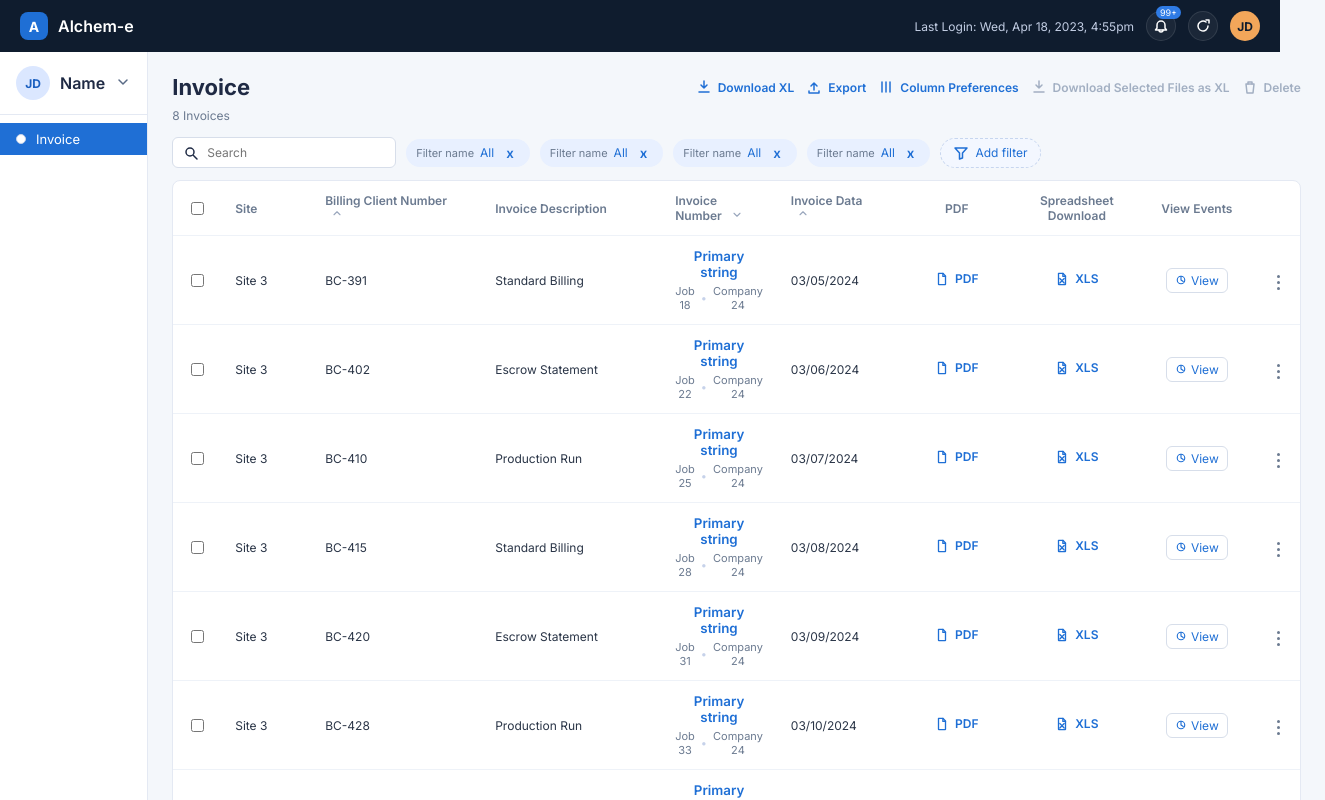
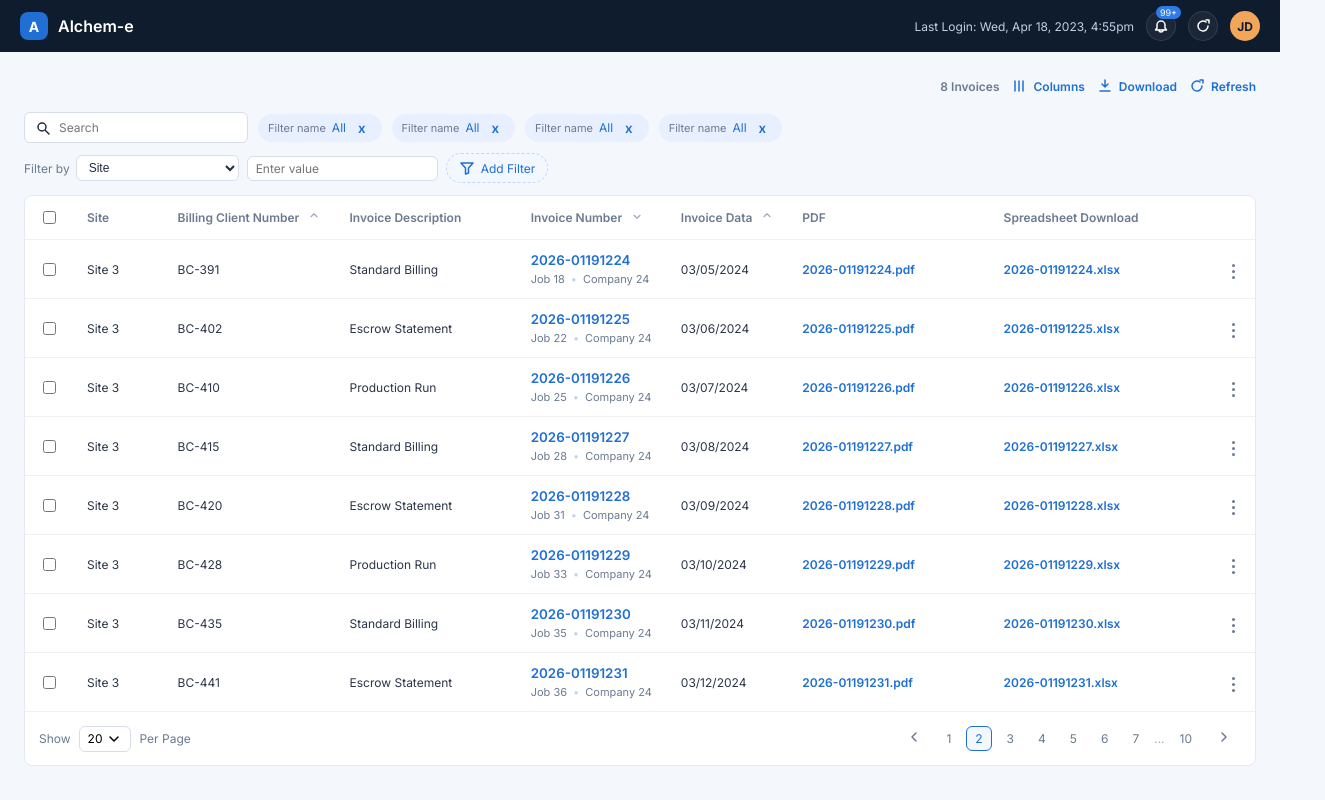
Before and after one commit to chenczie/Invoices, an Angular app in the folder invoice-ui/: page / in a window 1280 px wide. Shown: the top 800 px of the page, 1325 px wide, since content can reach past the window. Built offline with nearby package versions, Linux system fonts and the light colour scheme.

Commit message:
Adjust invoice UI columns and interactions
Co-authored-by: ccasim <ccasim@racami.com>

```diff
--- a/invoice-ui/src/app/app.html
+++ b/invoice-ui/src/app/app.html
@@ -24,74 +24,43 @@
   </header>
 
   <div class="body">
-    <aside class="sidebar">
-      <div class="profile">
-        <div class="profile-avatar">JD</div>
-        <div class="profile-name">Name</div>
-        <button class="profile-action" type="button" aria-label="Open profile menu">
-          <svg class="icon" viewBox="0 0 16 16" aria-hidden="true">
-            <path d="M4 6l4 4 4-4" />
-          </svg>
-        </button>
-      </div>
-      <nav class="nav">
-        <button
-          class="nav-item"
-          *ngFor="let item of navItems"
-          type="button"
-          [class.active]="item.active"
-        >
-          <span class="nav-dot" aria-hidden="true"></span>
-          <span>{{ item.label }}</span>
-        </button>
-      </nav>
-    </aside>
-
     <main class="content">
       <section class="page-header">
-        <div class="page-title">
-          <h1>Invoice</h1>
-        </div>
         <div class="page-actions">
+          <span class="invoice-count">{{ invoices.length }} Invoices</span>
+          <button class="action-link" type="button">
+            <svg class="icon" viewBox="0 0 16 16" aria-hidden="true">
+              <path d="M4 3v10M8 3v10M12 3v10" />
+            </svg>
+            Columns
+          </button>
           <button class="action-link" type="button">
             <svg class="icon" viewBox="0 0 16 16" aria-hidden="true">
               <path d="M8 2v7m0 0l3-3m-3 3L5 6" />
               <path d="M3 13h10" />
             </svg>
-            Download XL
+            Download
           </button>
           <button class="action-link" type="button">
             <svg class="icon" viewBox="0 0 16 16" aria-hidden="true">
-              <path d="M8 11V4m0 0L5 7m3-3l3 3" />
-              <path d="M3 12v2h10v-2" />
+              <path d="M13 8a5 5 0 1 1-2-4" />
+              <path d="M11 2h3v3" />
             </svg>
-            Export
-          </button>
-          <button class="action-link" type="button">
-            <svg class="icon" viewBox="0 0 16 16" aria-hidden="true">
-              <path d="M4 3v10M8 3v10M12 3v10" />
-            </svg>
-            Column Preferences
-          </button>
-          <button class="action-link disabled" type="button" aria-disabled="true">
-            <svg class="icon" viewBox="0 0 16 16" aria-hidden="true">
-              <path d="M8 2v7m0 0l3-3m-3 3L5 6" />
-              <path d="M3 13h10" />
-            </svg>
-            Download Selected Files as XL
-          </button>
-          <button class="action-link disabled" type="button" aria-disabled="true">
-            <svg class="icon" viewBox="0 0 16 16" aria-hidden="true">
-              <path d="M4 5h8l-1 9H5L4 5z" />
-              <path d="M6 5V3h4v2" />
-            </svg>
-            Delete
+            Refresh
           </button>
         </div>
       </section>
 
-      <section class="meta-row">
-        <span class="invoice-count">{{ invoices.length }} Invoices</span>
+      <section class="breadcrumb-row" *ngIf="selectedInvoice as selectedInvoice">
+        <button class="breadcrumb-link" type="button">Jobs</button>
+        <span class="breadcrumb-separator">/</span>
+        <button class="breadcrumb-link" type="button">
+          Job {{ selectedInvoice.jobId || '—' }}
+        </button>
+        <span class="breadcrumb-separator">/</span>
+        <span class="breadcrumb-current">Job Detail</span>
+        <span class="breadcrumb-separator">/</span>
+        <span class="breadcrumb-current">Invoice {{ selectedInvoice.invoiceNumber || '—' }}</span>
       </section>
 
       <section class="filter-row">
@@ -111,12 +80,26 @@
           </button>
         </div>
 
-        <button class="add-filter" type="button">
-          <svg class="icon" viewBox="0 0 16 16" aria-hidden="true">
-            <path d="M2 3h12L9.5 8v5l-3 1V8L2 3z" />
-          </svg>
-          Add filter
-        </button>
+        <div class="filter-controls">
+          <label class="filter-field">
+            <span>Filter by</span>
+            <select aria-label="Filter by header field">
+              <option *ngFor="let field of filterFields" [value]="field">
+                {{ field }}
+              </option>
+            </select>
+          </label>
+          <label class="filter-input">
+            <span class="visually-hidden">Filter value</span>
+            <input type="text" placeholder="Enter value" aria-label="Filter value" />
+          </label>
+          <button class="add-filter" type="button">
+            <svg class="icon" viewBox="0 0 16 16" aria-hidden="true">
+              <path d="M2 3h12L9.5 8v5l-3 1V8L2 3z" />
+            </svg>
+            Add Filter
+          </button>
+        </div>
       </section>
 
       <section class="table-card">
@@ -148,7 +131,6 @@
               </th>
               <th class="col-pdf">PDF</th>
               <th class="col-xls">Spreadsheet Download</th>
-              <th class="col-events">View Events</th>
               <th class="col-actions"></th>
             </tr>
           </thead>
@@ -161,7 +143,7 @@
               <td class="col-client">{{ invoice.billingClientNumber || '—' }}</td>
               <td class="col-description">{{ getInvoiceDescription(invoice) }}</td>
               <td class="col-invoice">
-                <button class="invoice-link" type="button">
+                <button class="invoice-link" type="button" (click)="selectInvoice(invoice)">
                   {{ invoice.invoiceNumber || '—' }}
                 </button>
                 <div class="invoice-subline" *ngIf="invoice.jobId || invoice.companyId">
@@ -181,44 +163,26 @@
                 <a
                   class="file-link"
                   [class.disabled]="!invoice.pdfFileName"
-                  [attr.href]="getPdfUrl(invoice)"
+                  [attr.href]="invoice.pdfFileName ? getPdfUrl(invoice) : null"
                   [attr.aria-disabled]="!invoice.pdfFileName"
                   [attr.title]="invoice.pdfFileName || 'PDF unavailable'"
                   target="_blank"
                   rel="noopener"
                 >
-                  <svg class="file-icon" viewBox="0 0 16 16" aria-hidden="true">
-                    <path d="M4 1.5h5l3 3V14a.5.5 0 0 1-.5.5H4.5A.5.5 0 0 1 4 14V1.5z" />
-                    <path d="M9 1.5V5h3" />
-                  </svg>
-                  PDF
+                  <span>{{ invoice.pdfFileName || '—' }}</span>
                 </a>
               </td>
               <td class="col-xls">
                 <a
                   class="file-link"
                   [class.disabled]="!invoice.excelFileName"
-                  [attr.href]="getExcelUrl(invoice)"
+                  [attr.href]="invoice.excelFileName ? getExcelUrl(invoice) : null"
                   [attr.download]="invoice.excelFileName || null"
                   [attr.aria-disabled]="!invoice.excelFileName"
                   [attr.title]="invoice.excelFileName || 'Spreadsheet unavailable'"
                 >
-                  <svg class="file-icon" viewBox="0 0 16 16" aria-hidden="true">
-                    <path d="M4 1.5h5l3 3V14a.5.5 0 0 1-.5.5H4.5A.5.5 0 0 1 4 14V1.5z" />
-                    <path d="M9 1.5V5h3" />
-                    <path d="M5.5 7.5l5 5m0-5l-5 5" />
-                  </svg>
-                  XLS
+                  <span>{{ invoice.excelFileName || '—' }}</span>
                 </a>
-              </td>
-              <td class="col-events">
-                <button class="event-link" type="button" aria-label="View events">
-                  <svg class="event-icon" viewBox="0 0 16 16" aria-hidden="true">
-                    <path d="M8 3v5l3 2" />
-                    <circle cx="8" cy="8" r="5" />
-                  </svg>
-                  View
-                </button>
               </td>
               <td class="col-actions">
                 <div class="row-menu">
@@ -228,22 +192,11 @@
                     <span class="kebab-dot"></span>
                   </button>
                   <div class="row-menu-list" role="menu">
-                    <div class="row-menu-header">Tasks</div>
                     <button
                       class="row-menu-item"
                       type="button"
                       role="menuitem"
-                      *ngFor="let action of taskActions"
-                    >
-                      {{ action }}
-                    </button>
-                    <div class="row-menu-divider" role="separator"></div>
-                    <div class="row-menu-header">User Actions</div>
-                    <button
-                      class="row-menu-item"
-                      type="button"
-                      role="menuitem"
-                      *ngFor="let action of userActions"
+                      *ngFor="let action of rowActions"
                     >
                       {{ action }}
                     </button>
--- a/invoice-ui/src/app/app.scss
+++ b/invoice-ui/src/app/app.scss
@@ -178,19 +178,15 @@
 .page-header {
   display: flex;
   align-items: center;
-  justify-content: space-between;
+  justify-content: flex-end;
   gap: 16px;
-}
-
-.page-title h1 {
-  margin: 0;
-  font-size: 22px;
 }
 
 .page-actions {
   display: flex;
   flex-wrap: wrap;
   gap: 12px;
+  align-items: center;
 }
 
 .action-link {
@@ -211,10 +207,38 @@
   cursor: not-allowed;
 }
 
-.meta-row {
-  margin-top: 8px;
+.invoice-count {
   color: #6b7a90;
   font-size: 12px;
+  font-weight: 600;
+}
+
+.breadcrumb-row {
+  margin-top: 10px;
+  display: flex;
+  align-items: center;
+  flex-wrap: wrap;
+  gap: 6px;
+  color: #6b7a90;
+  font-size: 12px;
+}
+
+.breadcrumb-link {
+  border: none;
+  background: transparent;
+  color: #1f6fd5;
+  cursor: pointer;
+  padding: 0;
+  font-size: 12px;
+}
+
+.breadcrumb-current {
+  color: #1f2a44;
+  font-weight: 600;
+}
+
+.breadcrumb-separator {
+  color: #c6d2ea;
 }
 
 .filter-row {
@@ -279,12 +303,46 @@
   cursor: pointer;
 }
 
+.filter-controls {
+  display: flex;
+  align-items: center;
+  flex-wrap: wrap;
+  gap: 8px;
+}
+
+.filter-field {
+  display: inline-flex;
+  align-items: center;
+  gap: 6px;
+  font-size: 12px;
+  color: #6b7a90;
+}
+
+.filter-field select {
+  border: 1px solid #d7deea;
+  border-radius: 6px;
+  padding: 4px 8px;
+  font-size: 12px;
+  background: #ffffff;
+  color: #1f2a44;
+}
+
+.filter-input input {
+  border: 1px solid #d7deea;
+  border-radius: 6px;
+  padding: 4px 8px;
+  font-size: 12px;
+  background: #ffffff;
+  color: #1f2a44;
+}
+
 .table-card {
   margin-top: 12px;
   background: #ffffff;
   border-radius: 8px;
   border: 1px solid #e4e9f3;
-  overflow: hidden;
+  overflow-x: auto;
+  overflow-y: hidden;
 }
 
 table {
@@ -334,10 +392,9 @@ tbody tr:hover {
 }
 
 .col-pdf,
-.col-xls,
-.col-events {
-  min-width: 120px;
-  text-align: center;
+.col-xls {
+  min-width: 200px;
+  text-align: left;
 }
 
 .col-actions {
@@ -389,44 +446,13 @@ tbody tr:hover {
   font-weight: 600;
   color: #1f6fd5;
   text-decoration: none;
+  white-space: normal;
+  word-break: break-word;
 }
 
 .file-link.disabled {
   color: #a2afc2;
   pointer-events: none;
-}
-
-.file-icon {
-  width: 14px;
-  height: 14px;
-  stroke: currentColor;
-  stroke-width: 1.5;
-  fill: none;
-  stroke-linecap: round;
-  stroke-linejoin: round;
-}
-
-.event-link {
-  border: 1px solid #d7deea;
-  background: #ffffff;
-  color: #1f6fd5;
-  border-radius: 6px;
-  padding: 4px 8px;
-  font-size: 12px;
-  cursor: pointer;
-  display: inline-flex;
-  align-items: center;
-  gap: 4px;
-}
-
-.event-icon {
-  width: 12px;
-  height: 12px;
-  stroke: currentColor;
-  stroke-width: 1.5;
-  fill: none;
-  stroke-linecap: round;
-  stroke-linejoin: round;
 }
 
 .row-menu {
@@ -454,14 +480,6 @@ tbody tr:hover {
   display: block;
 }
 
-.row-menu-header {
-  padding: 6px 12px;
-  font-size: 10px;
-  text-transform: uppercase;
-  letter-spacing: 0.4px;
-  color: #6b7a90;
-}
-
 .row-menu-item {
   width: 100%;
   border: none;
@@ -477,10 +495,15 @@ tbody tr:hover {
   background: #f1f5fb;
 }
 
-.row-menu-divider {
+.visually-hidden {
+  position: absolute;
+  width: 1px;
   height: 1px;
-  background: #eef2f8;
-  margin: 4px 0;
+  padding: 0;
+  margin: -1px;
+  overflow: hidden;
+  clip: rect(0, 0, 0, 0);
+  border: 0;
 }
 
 .kebab {
--- a/invoice-ui/src/app/app.ts
+++ b/invoice-ui/src/app/app.ts
@@ -4,27 +4,29 @@ import { Component } from '@angular/core';
 import { Invoice } from './models/invoice.model';
 import { InvoiceType } from './models/invoice-type.model';
 
-interface NavItem {
-  label: string;
-  active?: boolean;
-}
-
 interface FilterChip {
   label: string;
   value: string;
 }
 
-const NAV_ITEMS: NavItem[] = [{ label: 'Invoice', active: true }];
-
-const TASK_ACTIONS = [
-  'Invoice Admin',
+const ROW_ACTIONS = [
   'Invoices',
   'Edit Invoice',
+  'Associated File',
   'View Details',
-  'Comment'
+  'Comment',
+  'Audit History'
 ];
 
-const USER_ACTIONS = ['Associated Files', 'Audit History'];
+const FILTER_FIELDS = [
+  'Site',
+  'Billing Client Number',
+  'Invoice Description',
+  'Invoice Number',
+  'Invoice Data',
+  'PDF',
+  'Spreadsheet Download'
+];
 
 const INVOICE_TYPES: InvoiceType[] = [
   {
@@ -59,10 +61,10 @@ const INVOICES: Invoice[] = [
     companyId: 24,
     jobId: 18,
     invoiceTypeId: 1,
-    invoiceNumber: 'Primary string',
+    invoiceNumber: '2026-01191224',
     alternateCompanyName: 'Alchem-e Labs',
     statementDate: new Date('2024-03-05'),
-    pdfFileName: 'invoice-1001.pdf',
+    pdfFileName: '2026-01191224.pdf',
     productId: 11,
     customField1: 'Cell string',
     customField2: 'Cell string',
@@ -70,17 +72,17 @@ const INVOICES: Invoice[] = [
     customField4: 'Cell string',
     siteId: 3,
     billingClientNumber: 'BC-391',
-    excelFileName: 'invoice-1001.xlsx'
+    excelFileName: '2026-01191224.xlsx'
   },
   {
     id: 1002,
     companyId: 24,
     jobId: 22,
     invoiceTypeId: 2,
-    invoiceNumber: 'Primary string',
+    invoiceNumber: '2026-01191225',
     alternateCompanyName: 'Alchem-e Labs',
     statementDate: new Date('2024-03-06'),
-    pdfFileName: 'invoice-1002.pdf',
+    pdfFileName: '2026-01191225.pdf',
     productId: 14,
     customField1: 'Cell string',
     customField2: 'Cell string',
@@ -88,17 +90,17 @@ const INVOICES: Invoice[] = [
     customField4: 'Cell string',
     siteId: 3,
     billingClientNumber: 'BC-402',
-    excelFileName: 'invoice-1002.xlsx'
+    excelFileName: '2026-01191225.xlsx'
   },
   {
     id: 1003,
     companyId: 24,
     jobId: 25,
     invoiceTypeId: 3,
-    invoiceNumber: 'Primary string',
+    invoiceNumber: '2026-01191226',
     alternateCompanyName: 'Alchem-e Labs',
     statementDate: new Date('2024-03-07'),
-    pdfFileName: 'invoice-1003.pdf',
+    pdfFileName: '2026-01191226.pdf',
     productId: 21,
     customField1: 'Cell string',
     customField2: 'Cell string',
@@ -106,17 +108,17 @@ const INVOICES: Invoice[] = [
     customField4: 'Cell string',
     siteId: 3,
     billingClientNumber: 'BC-410',
-    excelFileName: 'invoice-1003.xlsx'
+    excelFileName: '2026-01191226.xlsx'
   },
   {
     id: 1004,
     companyId: 24,
     jobId: 28,
     invoiceTypeId: 1,
-    invoiceNumber: 'Primary string',
+    invoiceNumber: '2026-01191227',
     alternateCompanyName: 'Alchem-e Labs',
     statementDate: new Date('2024-03-08'),
-    pdfFileName: 'invoice-1004.pdf',
+    pdfFileName: '2026-01191227.pdf',
     productId: 25,
     customField1: 'Cell string',
     customField2: 'Cell string',
@@ -124,17 +126,17 @@ const INVOICES: Invoice[] = [
     customField4: 'Cell string',
     siteId: 3,
     billingClientNumber: 'BC-415',
-    excelFileName: 'invoice-1004.xlsx'
+    excelFileName: '2026-01191227.xlsx'
   },
   {
     id: 1005,
     companyId: 24,
     jobId: 31,
     invoiceTypeId: 2,
-    invoiceNumber: 'Primary string',
+    invoiceNumber: '2026-01191228',
     alternateCompanyName: 'Alchem-e Labs',
     statementDate: new Date('2024-03-09'),
-    pdfFileName: 'invoice-1005.pdf',
+    pdfFileName: '2026-01191228.pdf',
     productId: 29,
     customField1: 'Cell string',
     customField2: 'Cell string',
@@ -142,17 +144,17 @@ const INVOICES: Invoice[] = [
     customField4: 'Cell string',
     siteId: 3,
     billingClientNumber: 'BC-420',
-    excelFileName: 'invoice-1005.xlsx'
+    excelFileName: '2026-01191228.xlsx'
   },
   {
     id: 1006,
     companyId: 24,
     jobId: 33,
     invoiceTypeId: 3,
-    invoiceNumber: 'Primary string',
+    invoiceNumber: '2026-01191229',
     alternateCompanyName: 'Alchem-e Labs',
     statementDate: new Date('2024-03-10'),
-    pdfFileName: 'invoice-1006.pdf',
+    pdfFileName: '2026-01191229.pdf',
     productId: 31,
     customField1: 'Cell string',
     customField2: 'Cell string',
@@ -160,17 +162,17 @@ const INVOICES: Invoice[] = [
     customField4: 'Cell string',
     siteId: 3,
     billingClientNumber: 'BC-428',
-    excelFileName: 'invoice-1006.xlsx'
+    excelFileName: '2026-01191229.xlsx'
   },
   {
     id: 1007,
     companyId: 24,
     jobId: 35,
     invoiceTypeId: 1,
-    invoiceNumber: 'Primary string',
+    invoiceNumber: '2026-01191230',
     alternateCompanyName: 'Alchem-e Labs',
     statementDate: new Date('2024-03-11'),
-    pdfFileName: 'invoice-1007.pdf',
+    pdfFileName: '2026-01191230.pdf',
     productId: 33,
     customField1: 'Cell string',
     customField2: 'Cell string',
@@ -178,17 +180,17 @@ const INVOICES: Invoice[] = [
     customField4: 'Cell string',
     siteId: 3,
     billingClientNumber: 'BC-435',
-    excelFileName: 'invoice-1007.xlsx'
+    excelFileName: '2026-01191230.xlsx'
   },
   {
     id: 1008,
     companyId: 24,
     jobId: 36,
     invoiceTypeId: 2,
-    invoiceNumber: 'Primary string',
+    invoiceNumber: '2026-01191231',
     alternateCompanyName: 'Alchem-e Labs',
     statementDate: new Date('2024-03-12'),
-    pdfFileName: 'invoice-1008.pdf',
+    pdfFileName: '2026-01191231.pdf',
     productId: 36,
     customField1: 'Cell string',
     customField2: 'Cell string',
@@ -196,7 +198,7 @@ const INVOICES: Invoice[] = [
     customField4: 'Cell string',
     siteId: 3,
     billingClientNumber: 'BC-441',
-    excelFileName: 'invoice-1008.xlsx'
+    excelFileName: '2026-01191231.xlsx'
   }
 ];
 
@@ -207,17 +209,21 @@ const INVOICES: Invoice[] = [
   styleUrl: './app.scss'
 })
 export class App {
-  readonly navItems = NAV_ITEMS;
   readonly invoiceTypes = INVOICE_TYPES;
   readonly invoices = INVOICES;
-  readonly taskActions = TASK_ACTIONS;
-  readonly userActions = USER_ACTIONS;
+  readonly rowActions = ROW_ACTIONS;
+  readonly filterFields = FILTER_FIELDS;
   readonly filters: FilterChip[] = [
     { label: 'Filter name', value: 'All' },
     { label: 'Filter name', value: 'All' },
     { label: 'Filter name', value: 'All' },
     { label: 'Filter name', value: 'All' }
   ];
+  selectedInvoice: Invoice | null = null;
+
+  selectInvoice(invoice: Invoice): void {
+    this.selectedInvoice = invoice;
+  }
 
   getInvoiceDescription(invoice: Invoice): string {
     if (invoice.invoiceTypeId == null) {
```
